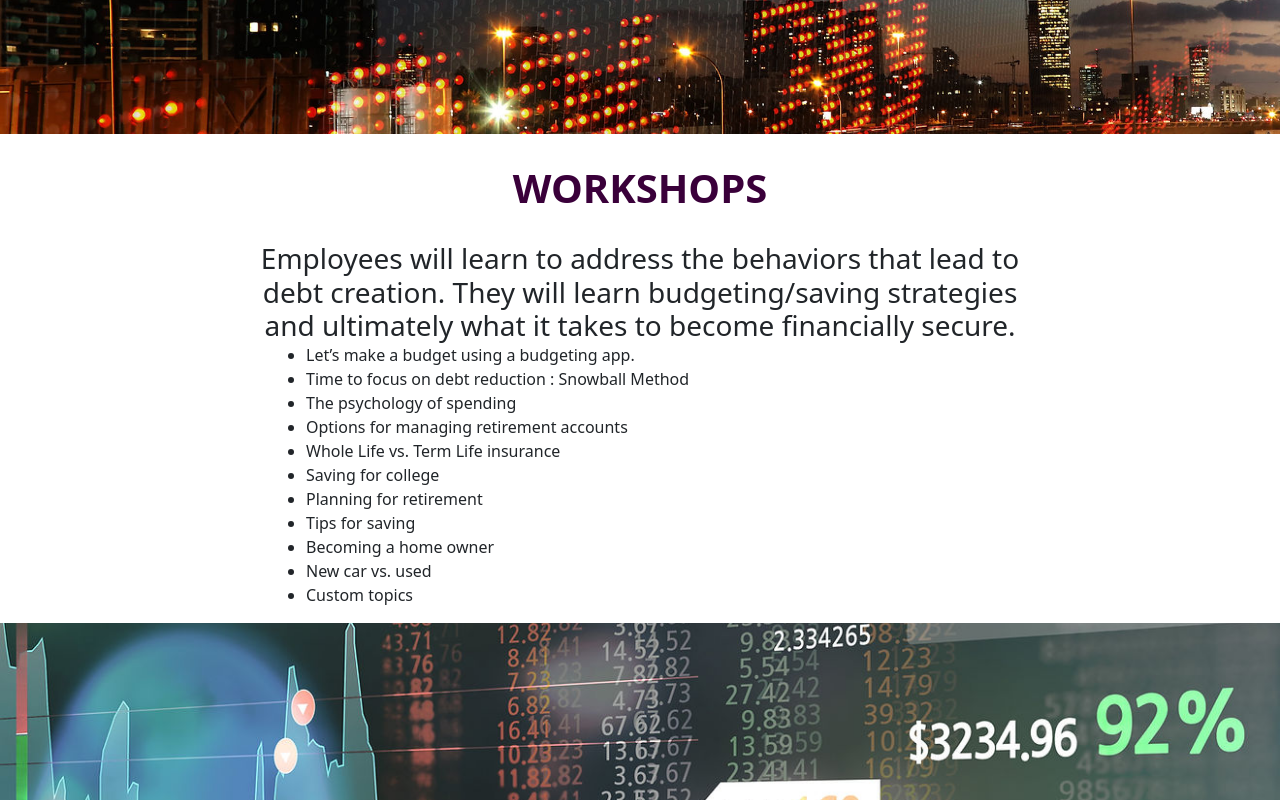
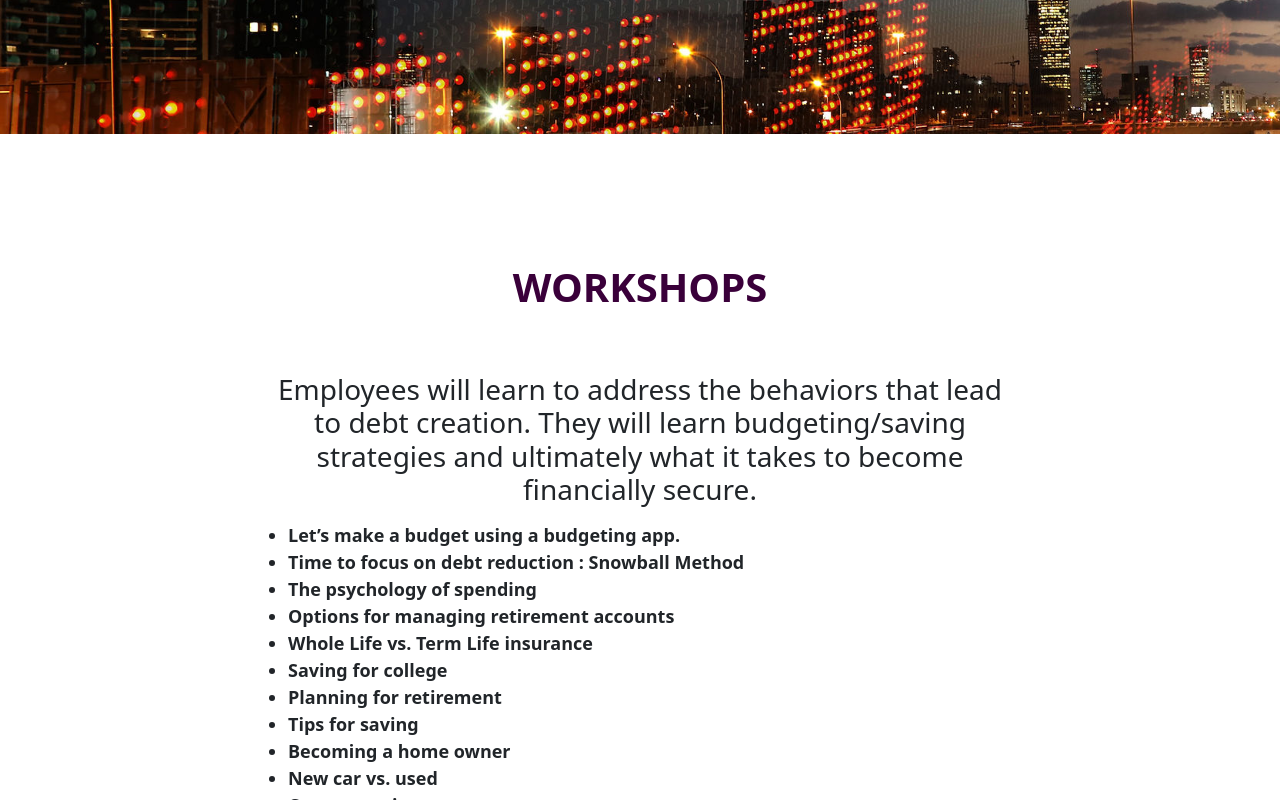
Before and after one commit to DanielSWaite190/stocks_bonding, a React (Create React App) app: page / in a window 1280 px wide. Shown: the part 3060-3860 px from the top of the page. Built offline with nearby package versions, Linux system fonts and the light colour scheme.

Commit message:
end of day: still working on workshop

```diff
--- a/src/pages/Home.css
+++ b/src/pages/Home.css
@@ -98,27 +98,43 @@ button {
 /* Display Board */
 
 #workshop{
+    height: 800px;
     display: flex;
     text-align: center;
     flex-direction: column;
     justify-content: center;
+    /* background-color: greenyellow; */
+
 }
 
 #titel{
-    margin: auto;
     padding: 30px;
+    text-align: center;
+    padding-bottom: 5%;
+    /* background-color: blue; */
 }
 
 #behaviors{
     margin: auto;
+    padding: 2%;
     text-align: center;
+    /* background-color: red; */
 }
 
 #list_div{
     width: 60%;
     margin: auto;
     text-align: left;
+    /* background-color: orange; */
 }
+
+#list{
+    /* padding: "5px 0px 0px 50px"; */
+    font-size: large;
+    font-weight: bold;
+    /* background-color: rgb(242, 0, 255); */
+}
+
 
 /* Numbers */
 /* Wall Street */
--- a/src/pages/Home.jsx
+++ b/src/pages/Home.jsx
@@ -122,15 +122,15 @@ function home () {
 
       <div id="workshop">
 
-        <h1 id="titel" class="dark_purple bold">WORKSHOPS</h1>
 
         <div id="list_div">
+          <h1 id="titel" class="dark_purple bold">WORKSHOPS</h1>
           <h3 id="behaviors">
             Employees will learn to address the behaviors that lead to debt creation.
             They will learn budgeting/saving strategies and ultimately what it takes to become financially secure.
           </h3>
 
-          <ul style={{paddingLeft: "50px"}}>
+          <ul id="list" >
             <li>Let’s make a budget using a budgeting app.</li>
             <li>Time to focus on debt reduction : Snowball Method</li>
             <li>The psychology of spending</li>
```
